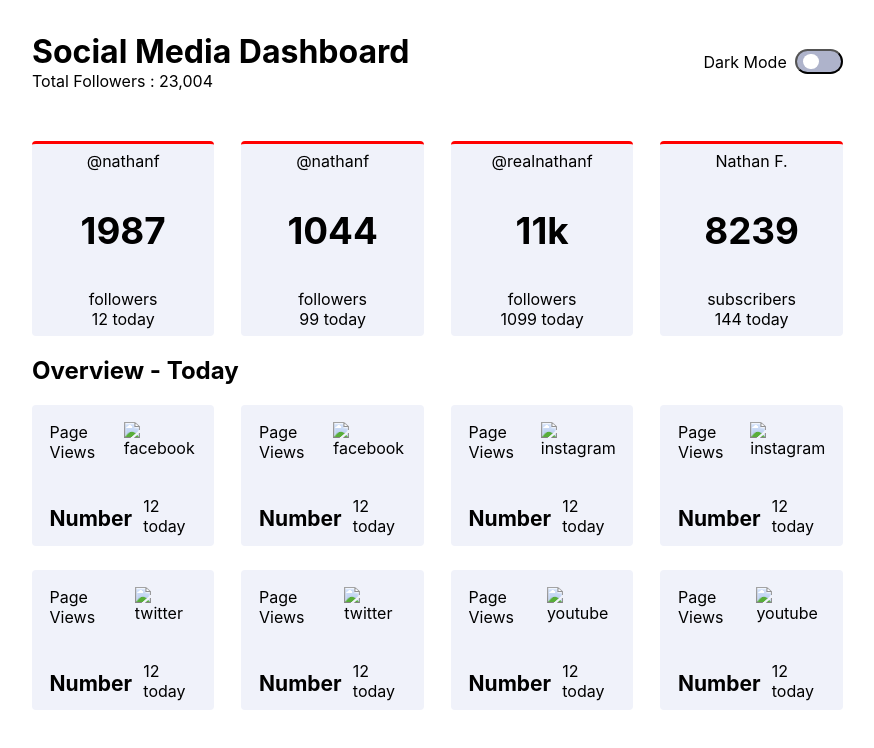
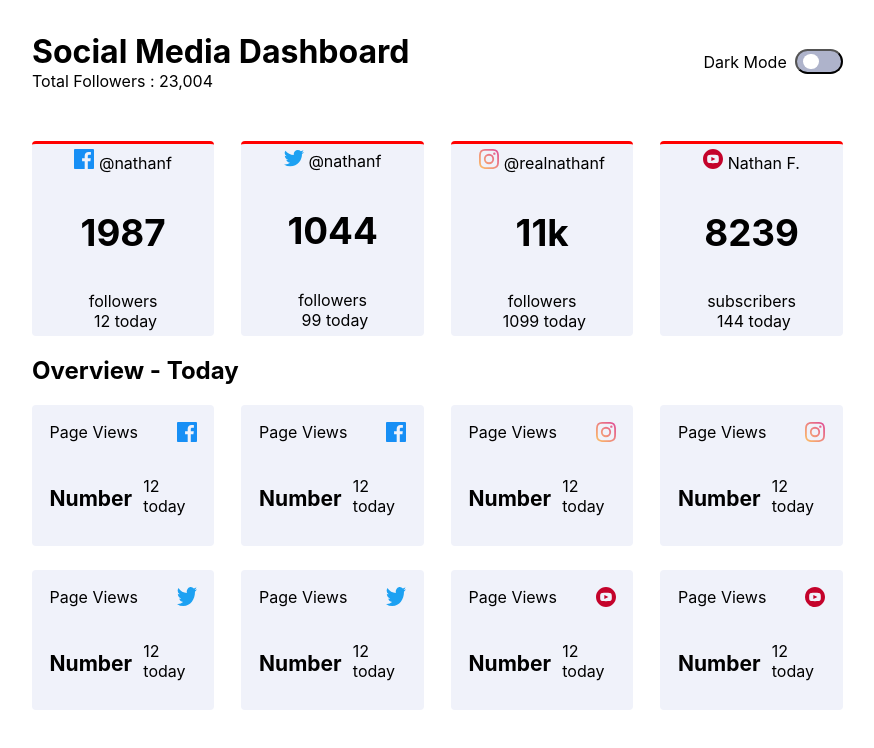
Before and after one commit to LeonardoRubuz/social-media-dashboard, a plain HTML site: page index.html in a window 1280 px wide. Shown: the whole page, without its empty margins (208-1082 px from the left). Drawn offline with Linux system fonts and the light colour scheme.

Commit message:
add :heavy_plus_sign: : icons on all cards

```diff
--- a/index.html
+++ b/index.html
@@ -25,7 +25,7 @@
 			<section>
 				<div class="large-card">
 					<div>
-						<!-- Add the image tag -->
+						<img src="/images/icon-facebook.svg" alt="">
 						<span>@nathanf</span>
 					</div>
 					<div>
@@ -33,13 +33,13 @@
 						<span>followers</span>
 					</div>
 					<div>
-						<!-- Add the image tag -->
+						<img src="" alt="">
 						<span>12 today</span>
 					</div>
 				</div>
 				<div class="large-card">
 					<div>
-						<!-- Add the image tag -->
+						<img src="/images/icon-twitter.svg" alt="">
 						<span>@nathanf</span>
 					</div>
 					<div>
@@ -47,13 +47,13 @@
 						<span>followers</span>
 					</div>
 					<div>
-						<!-- Add the image tag -->
+						<img src="" alt="">
 						<span>99 today</span>
 					</div>
 				</div>
 				<div class="large-card">
 					<div>
-						<!-- Add the image tag -->
+						<img src="/images/icon-instagram.svg" alt="">
 						<span>@realnathanf</span>
 					</div>
 					<div>
@@ -61,13 +61,13 @@
 						<span>followers</span>
 					</div>
 					<div>
-						<!-- Add the image tag -->
+						<img src="" alt="">
 						<span>1099 today</span>
 					</div>
 				</div>
 				<div class="large-card">
 					<div>
-						<!-- Add the image tag -->
+						<img src="/images/icon-youtube.svg" alt="">
 						<span>Nathan F.</span>
 					</div>
 					<div>
@@ -75,7 +75,7 @@
 						<span>subscribers</span>
 					</div>
 					<div>
-						<!-- Add the image tag -->
+						<img src="" alt="">
 						<span>144 today</span>
 					</div>
 				</div>
@@ -86,12 +86,12 @@
 					<div class="small-card">
 						<div>
 							<span>Page Views</span>
-							<img src="" alt="facebook">
+							<img src="/images/icon-facebook.svg" alt="facebook">
 						</div>
 						<div>
 							<p class="small-card-number">Number</p>
 							<div>
-								<!-- Add the image tag -->
+								<img src="" alt="">
 								<span>12 today</span>
 							</div>
 						</div>
@@ -99,12 +99,12 @@
 					<div class="small-card">
 						<div>
 							<span>Page Views</span>
-							<img src="" alt="facebook">
+							<img src="/images/icon-facebook.svg" alt="facebook">
 						</div>
 						<div>
 							<p class="small-card-number">Number</p>
 							<div>
-								<!-- Add the image tag -->
+								<img src="" alt="">
 								<span>12 today</span>
 							</div>
 						</div>
@@ -112,12 +112,12 @@
 					<div class="small-card">
 						<div>
 							<span>Page Views</span>
-							<img src="" alt="instagram">
+							<img src="/images/icon-instagram.svg" alt="instagram">
 						</div>
 						<div>
 							<p class="small-card-number">Number</p>
 							<div>
-								<!-- Add the image tag -->
+								<img src="" alt="">
 								<span>12 today</span>
 							</div>
 						</div>
@@ -125,12 +125,12 @@
 					<div class="small-card">
 						<div>
 							<span>Page Views</span>
-							<img src="" alt="instagram">
+							<img src="/images/icon-instagram.svg" alt="instagram">
 						</div>
 						<div>
 							<p class="small-card-number">Number</p>
 							<div>
-								<!-- Add the image tag -->
+								<img src="" alt="">
 								<span>12 today</span>
 							</div>
 						</div>
@@ -138,12 +138,12 @@
 					<div class="small-card">
 						<div>
 							<span>Page Views</span>
-							<img src="" alt="twitter">
+							<img src="/images/icon-twitter.svg" alt="twitter">
 						</div>
 						<div>
 							<p class="small-card-number">Number</p>
 							<div>
-								<!-- Add the image tag -->
+								<img src="" alt="">
 								<span>12 today</span>
 							</div>
 						</div>
@@ -151,12 +151,12 @@
 					<div class="small-card">
 						<div>
 							<span>Page Views</span>
-							<img src="" alt="twitter">
+							<img src="/images/icon-twitter.svg" alt="twitter">
 						</div>
 						<div>
 							<p class="small-card-number">Number</p>
 							<div>
-								<!-- Add the image tag -->
+								<img src="" alt="">
 								<span>12 today</span>
 							</div>
 						</div>
@@ -164,12 +164,12 @@
 					<div class="small-card">
 						<div>
 							<span>Page Views</span>
-							<img src="" alt="youtube">
+							<img src="/images/icon-youtube.svg" alt="youtube">
 						</div>
 						<div>
 							<p class="small-card-number">Number</p>
 							<div>
-								<!-- Add the image tag -->
+								<img src="" alt="">
 								<span>12 today</span>
 							</div>
 						</div>
@@ -177,12 +177,12 @@
 					<div class="small-card">
 						<div>
 							<span>Page Views</span>
-							<img src="" alt="youtube">
+							<img src="/images/icon-youtube.svg" alt="youtube">
 						</div>
 						<div>
 							<p class="small-card-number">Number</p>
 							<div>
-								<!-- Add the image tag -->
+								<img src="" alt="">
 								<span>12 today</span>
 							</div>
 						</div>
```
